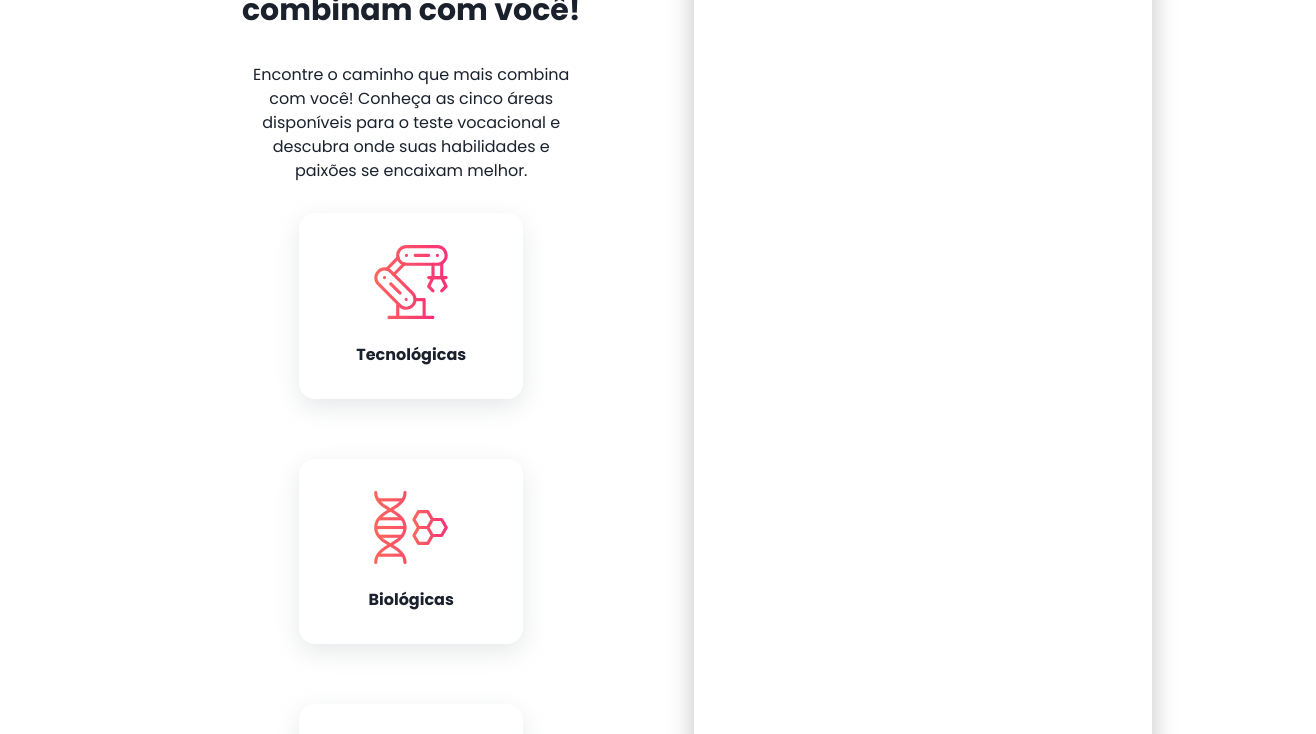
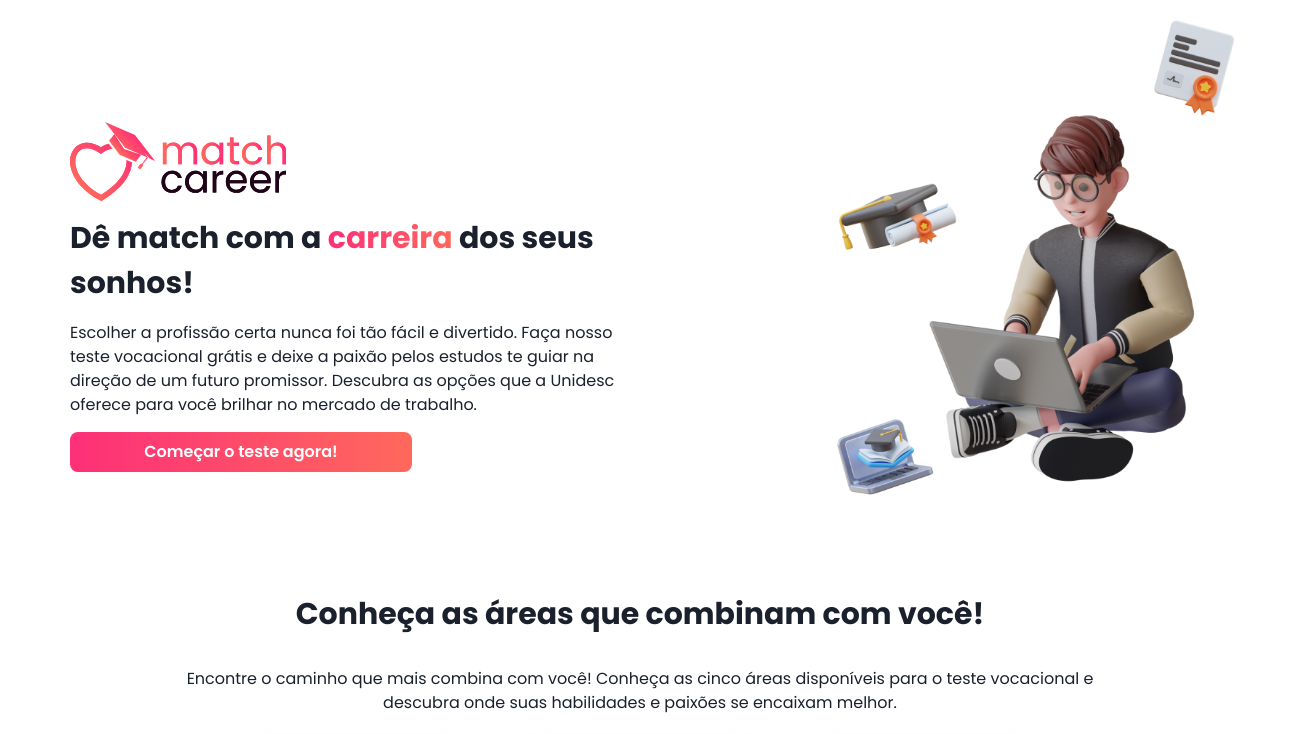
Before and after one commit to johnpaulo0602/teste-vocacional-frontend, a React (Vite) app: page / in a window 1280 px wide. Shown: the top 734 px of the page, 1316 px wide, since content can reach past the window. Built offline with nearby package versions, Linux system fonts and the light colour scheme.

Commit message:
Centralizar página Home e Footer

```diff
--- a/src/main.tsx
+++ b/src/main.tsx
@@ -1,17 +1,14 @@
 import { ChakraProvider, extendTheme, Flex, StyleFunctionProps } from '@chakra-ui/react';
-import React from 'react'
-import ReactDOM from 'react-dom/client'
-import { RouterProvider } from 'react-router-dom'
-import { Router } from './router'
+import React from 'react';
+import ReactDOM from 'react-dom/client';
+import { RouterProvider } from 'react-router-dom';
+import { Router } from './router';
 
-/**
- * @TODO: pass theme to another file
- */
 const theme = extendTheme({
     styles: {
         global: (props: StyleFunctionProps) => ({
             body: {
-                fontFamily: ['poppins']
+                fontFamily: 'Poppins',
             }
         })
     }
@@ -21,16 +18,14 @@ ReactDOM.createRoot(document.getElementById('root') as HTMLElement).render(
   <React.StrictMode>
     <ChakraProvider theme={theme}>
         <Flex
-                alignItems={ 'center' }
-                justifyContent={ 'center' }
-                height="100vh"
-                paddingTop={ '20px' }
-                marginBottom={ '20px' }
+                flexDirection="column"
+                minHeight="100vh"
+                justify="space-between"
         >
-            <Flex maxW={ '1024px' }>
+            {/* <Flex w={'full'} margin="0 auto" flexDirection="column" flex="1"> */}
                 <RouterProvider router={Router} />
-            </Flex>
+            {/* </Flex> */}
         </Flex>
     </ChakraProvider>
   </React.StrictMode>
-)
+);
```
Also changed, not shown: 1 other file (tests, documents, lock files or other folders).
